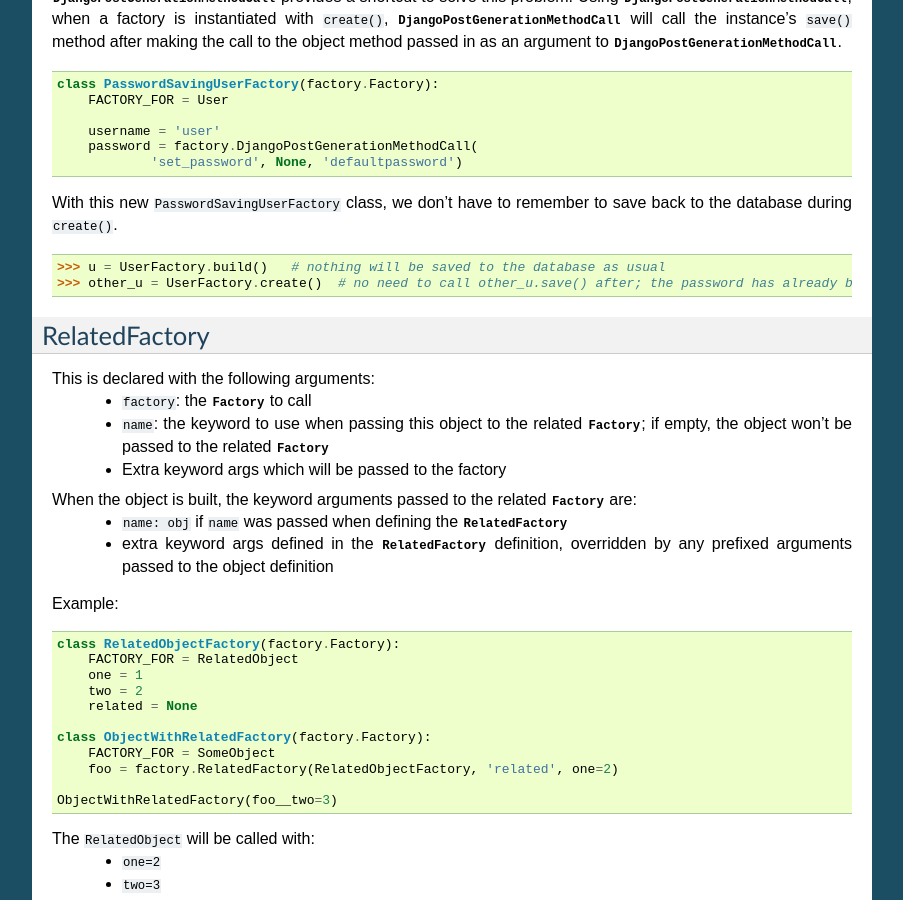
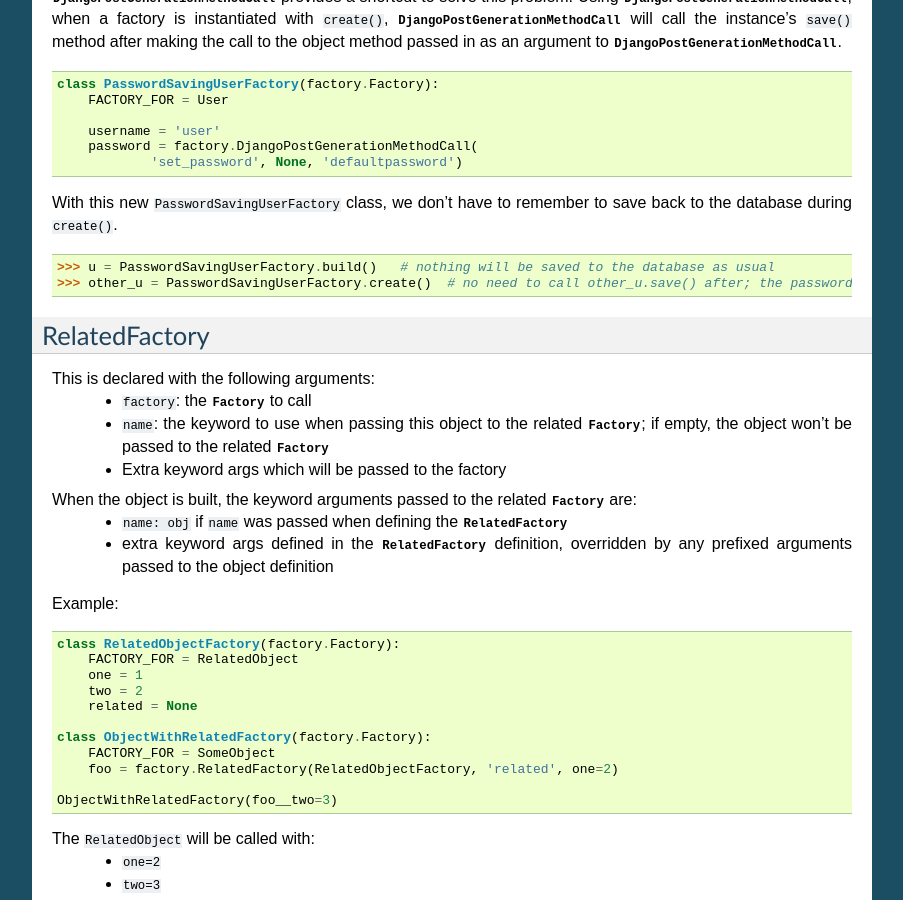
Before and after one commit to FactoryBoy/factory_boy, a Sphinx documentation site: the page built from docs/post_generation.rst, in a window 1280 px wide and 900 px high, scrolled down 2102 px. Shown: the whole window, without its empty margins (198-1101 px from the left). Built offline with Sphinx 7.4.7, drawn with Linux system fonts in a browser that asks for light colours.

Commit message:
Fixes using PasswordSavingUserFactory in code example.

```diff
--- a/docs/post_generation.rst
+++ b/docs/post_generation.rst
@@ -136,8 +136,8 @@
 With this new ``PasswordSavingUserFactory`` class, we don't have to
 remember to save back to the database during ``create()``. ::
 
-    >>> u = UserFactory.build()   # nothing will be saved to the database as usual
-    >>> other_u = UserFactory.create()  # no need to call other_u.save() after; the password has already been committed to the DB
+    >>> u = PasswordSavingUserFactory.build()   # nothing will be saved to the database as usual
+    >>> other_u = PasswordSavingUserFactory.create()  # no need to call other_u.save() after; the password has already been committed to the DB
 
 RelatedFactory
 --------------
```
